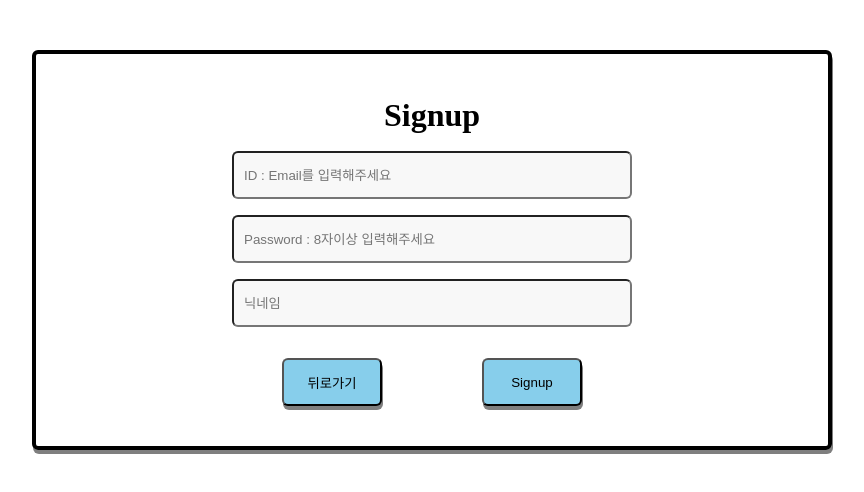
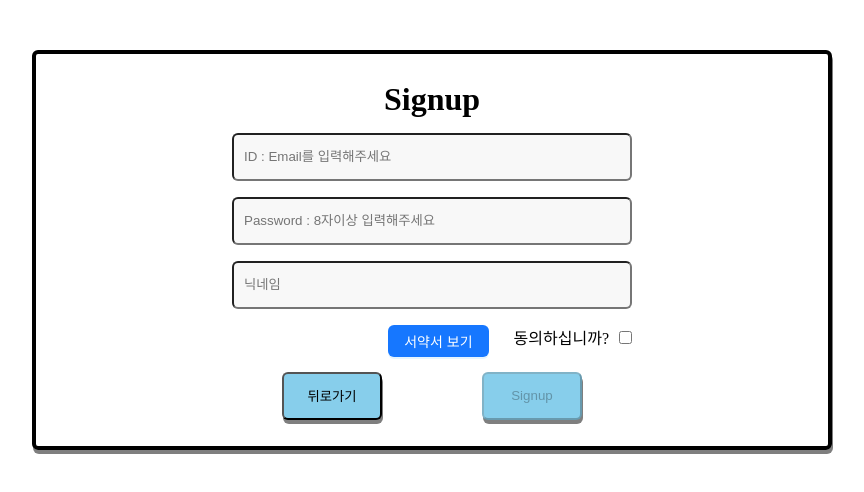
Before and after one commit to taeyungithub/AnimalFindWeb, a Next.js app in the folder animalfindweb/: page /signjoin/join in a window 1280 px wide. Shown: the top 492 px of the page, without its empty margins (208-1072 px from the left). Built offline with nearby package versions, Linux system fonts and the light colour scheme; no server answers.

Commit message:
24-05-19(회원가입 서약서 추가)

```diff
--- a/animalfindweb/pages/signjoin/join/index.js
+++ b/animalfindweb/pages/signjoin/join/index.js
@@ -8,6 +8,7 @@ import {
 import { useRouter } from "next/router";
 import styled from "@emotion/styled";
 import { doc, getFirestore, setDoc } from "firebase/firestore/lite";
+import Checkbox1 from "../../../src/checkbox1";
 
 const Wapper = styled.div`
   width: 100%;
@@ -85,12 +86,23 @@ const Button = styled.button`
   }
 `;
 
+const Check = styled.div`
+  display: flex;
+  flex-direction: row;
+  justify-content: end;
+`;
+const Agree = styled.span`
+  margin-left: 25px;
+  margin-right: 10px;
+`;
+
 export default function joinPage() {
   const auth = getAuth(firebaseApp);
   const router = useRouter();
   const [email, setEmail] = useState("");
   const [password, setPassword] = useState("");
   const [displayName, setDisplayName] = useState("");
+  const [agree, setAgree] = useState(false);
 
   const onChangeEmail = (event) => {
     setEmail(event.target.value);
@@ -102,6 +114,9 @@ export default function joinPage() {
 
   const onChangedisplayName = (event) => {
     setDisplayName(event.target.value);
+  };
+  const onCheckAgree = (event) => {
+    setAgree(event.target.checked);
   };
 
   const joinUp = async ({ email, password }) => {
@@ -166,10 +181,20 @@ export default function joinPage() {
             onChange={onChangedisplayName}
             placeholder="닉네임"
           ></Input>
+          <Check>
+            <Checkbox1></Checkbox1>
+            <div>
+              <Agree>동의하십니까?</Agree>
+              <input type="checkbox" onChange={onCheckAgree}></input>
+            </div>
+          </Check>
         </Body>
         <Footer>
           <Button onClick={onClickBack}>뒤로가기</Button>
-          <Button onClick={() => joinUp({ email: email, password: password })}>
+          <Button
+            onClick={() => joinUp({ email: email, password: password })}
+            disabled={!agree}
+          >
             Signup
           </Button>
         </Footer>
--- /dev/null
+++ b/animalfindweb/src/checkbox1.js
@@ -0,0 +1,31 @@
+import React, { useState } from "react";
+import { Button, Modal } from "antd";
+
+export default function Checkbox1() {
+  const [isModalOpen, setIsModalOpen] = useState(false);
+  const showModal = () => {
+    setIsModalOpen(true);
+  };
+  const handleOk = () => {
+    setIsModalOpen(false);
+  };
+  const handleCancel = () => {
+    setIsModalOpen(false);
+  };
+
+  return (
+    <>
+      <Button type="primary" onClick={showModal}>
+        서약서 보기
+      </Button>
+      <Modal
+        title="서약서"
+        open={isModalOpen}
+        onOk={handleOk}
+        onCancel={handleCancel}
+      >
+        <div>내용</div>
+      </Modal>
+    </>
+  );
+}
```
Also changed, not shown: animalfindweb/src/checkbox2.js (added, +31 -0 lines).
